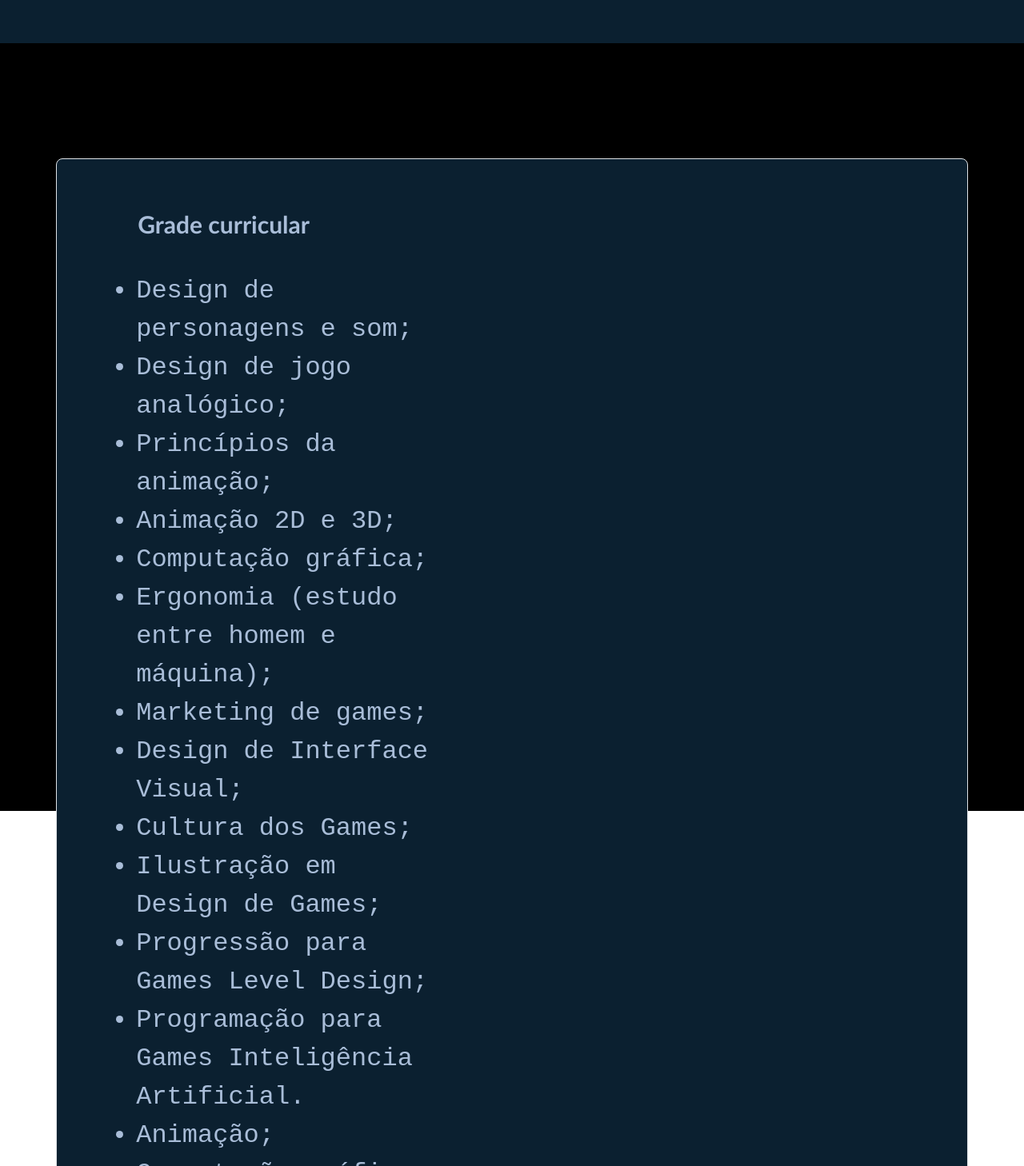
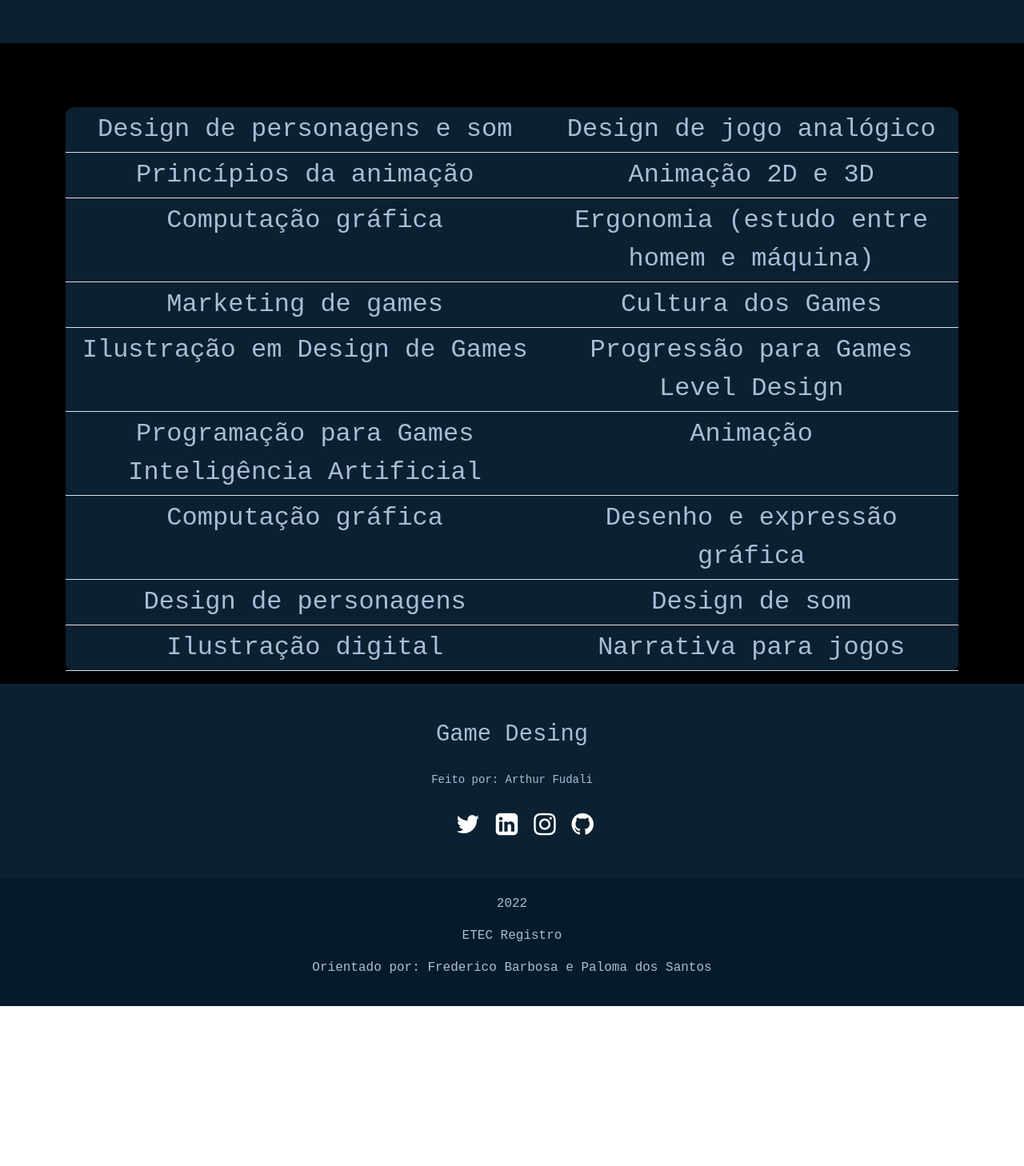
Before and after one commit to arthurfudali/GameDesign, a plain HTML site: page index.html in a window 1280 px wide. Shown: the part 3580-5038 px from the top of the page at 80% size. After the commit the page ends 4838 px from the top, so only its background shows below. Drawn offline with nearby package versions, Linux system fonts and the light colour scheme.

Commit message:
footer e grade curricular

```diff
--- a/css/style.css
+++ b/css/style.css
@@ -255,5 +255,68 @@
 }
 .gradecurricular{
   background-color: #000000;
-  height: 120vh;
 }
+#tabelagrade{
+  background-color: #0b2030;
+  font-family: monospace;
+  border-radius: 10px;
+  padding: 10px;
+  font-size: 2em;
+  color: #a9bdd8;
+  margin-top: 10vh;
+}
+
+footer{
+  background: #0b2030;
+  height: auto;
+  width: 100vw;
+  font-family: monospace;
+  padding-top: 40px;
+  color: #a9bdd8;
+
+}
+.footer-content{
+  display: flex;
+  align-items: center;
+  justify-content: center;
+  flex-direction: column;
+  text-align: center;
+}
+.footer-content h3{
+  font-size: 1.8rem;
+  font-weight: 400;
+  text-transform: capitalize;
+  line-height: 3rem;
+}
+.footer-content p{
+  max-width: 500px;
+  margin: 10px auto;
+  line-height: 28px;
+  font-size: 14px;
+
+}
+.social{
+  list-style: none;
+  display: flex;
+  align-items: center;
+  justify-content: center;
+  margin: 1rem 0 3rem 0;
+}
+.social li{
+  margin: 0 10px;
+}
+.social a {
+  text-decoration: none;
+  color: #fff;
+}
+.social a i{
+  font-size: 2rem;
+}
+.footer-bottom{
+  background: #071a29;
+  width: 100vw;
+  padding: 20px 0;
+  text-align: center;
+  justify-content: center;
+
+}
--- a/index.html
+++ b/index.html
@@ -4,6 +4,7 @@
     <meta charset="utf-8">
     <meta name="viewport" content="width=device-width, initial-scale=1">
     <title>Game Design 2</title>
+    <link rel="stylesheet" href="https://cdnjs.cloudflare.com/ajax/libs/font-awesome/4.7.0/css/font-awesome.min.css" />
     <link href="https://cdn.jsdelivr.net/npm/bootstrap@5.2.1/dist/css/bootstrap.min.css" rel="stylesheet" integrity="sha384-iYQeCzEYFbKjA/T2uDLTpkwGzCiq6soy8tYaI1GyVh/UjpbCx/TYkiZhlZB6+fzT" crossorigin="anonymous">
     <link rel="stylesheet" href="css/style.css">
     <script src="https://cdn.jsdelivr.net/npm/bootstrap@5.2.1/dist/js/bootstrap.bundle.min.js" integrity="sha384-u1OknCvxWvY5kfmNBILK2hRnQC3Pr17a+RTT6rIHI7NnikvbZlHgTPOOmMi466C8" crossorigin="anonymous"></script>
@@ -132,11 +133,14 @@
       </div>
     </div>
     <hr class="featurette-divider">
+
+
     <div class="gradecurricular" >
-      <!-- teste -->
+      <div class="container col-13 col-sm-12 col-lg-11 ">
+      <!-- teste
       <br><br><br><br>
-      <div class="container my-5 align-items-center rounded-3 border  " id="grade" >
-        <div class="p-3 p-lg-5 pt-lg-3 col-md-6 " >
+      <div class="container my-5 align-items-center rounded-3 border " id="grade" >
+        <div class="p-2 p-lg-5 pt-lg-3 col-md-7 " >
           <h1 class="text-left text-white titulos display-6 lh-1 mb-3 mt-4" ></h1>
           <div class="container col-13 col-sm-12 col-lg-11 " >
             <h2 class="textos-center" id="stfeature"><strong>Grade curricular</strong></h2>
@@ -166,7 +170,71 @@
           </div>
         </div>
       </div>
+      -->
+
+      <div class="table-responsive">
+        <table class="table table-sm" id="tabelagrade">
+          <tr align="center">
+            <td>Design de personagens e som</td>
+            <td>Design de jogo analógico</td>
+          </tr>
+
+          <tr align="center">
+            <td>Princípios da animação</td>
+            <td>Animação 2D e 3D</td>
+          </tr>
+
+          <tr align="center">
+            <td>Computação gráfica</td>
+            <td>Ergonomia (estudo entre homem e máquina)</td>
+          </tr>
+          <tr align="center">
+            <td>Marketing de games</td>
+            <td>Cultura dos Games</td>
+          </tr>
+          <tr align="center">
+            <td>Ilustração em Design de Games</td>
+            <td>Progressão para Games Level Design</td>
+          </tr>
+          <tr align="center">
+            <td>Programação para Games Inteligência Artificial</td>
+            <td>Animação</td>
+          </tr>
+          <tr align="center">
+            <td>Computação gráfica</td>
+            <td>Desenho e expressão gráfica</td>
+          </tr>
+          <tr align="center">
+            <td>Design de personagens</td>
+            <td>Design de som</td>
+          </tr>
+          <tr align="center">
+            <td>Ilustração digital</td>
+            <td>Narrativa para jogos</td>
+          </tr>
+          </tbody>
+        </table>
+      </div>
+
     </div>
+    <footer>
+    <div class="footer-content">
+      <h3>Game Desing</h3>
+      <p>Feito por: Arthur Fudali</p>
+
+      <ul class="social">
+      <li><a target="_blank" href="https://twitter.com/arthurseeghosts"><i class="fa fa-twitter"></i></a></li>
+      <li><a target="_blank" href="https://www.linkedin.com/in/arthurfudali/"><i class="fa fa-linkedin-square"></i></a></li>
+      <li><a target="_blank" href="https://www.instagram.com/arthurfudali/"><i class="fa fa-instagram"></i></a></li>
+      <li><a target="_blank" href="https://github.com/arthurfudali"><i class="fa fa-github"></i></a></li>
+      </ul>
+    </div>
+    <div class="footer-bottom">
+      <p>2022</p>
+      <p>ETEC Registro</p>
+      <p>Orientado por: Frederico Barbosa e Paloma dos Santos</p>
+    </div>
+    </footer>
 </div>
 
 </main>
```
